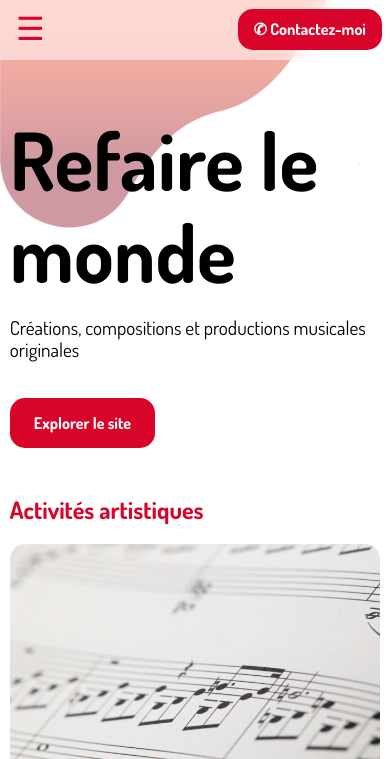
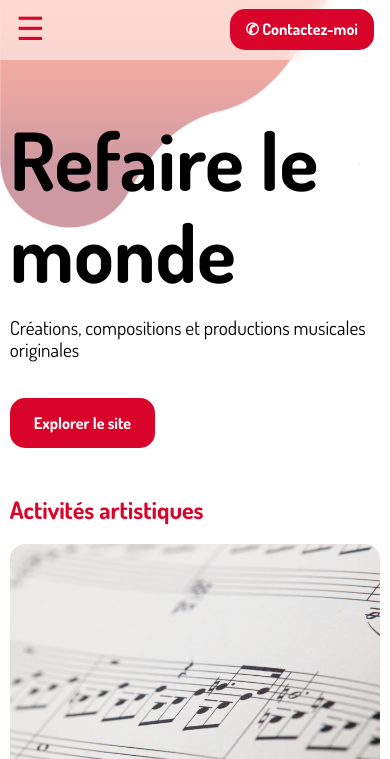
Before and after one commit to trmouv/refaire_le_monde.io, a PHP site: page / in a window 390 px wide. Shown: the top 759 px of the page. Run offline with PHP 8.4, Linux system fonts and the light colour scheme.

Commit message:
modif btn contact

```diff
--- a/style.css
+++ b/style.css
@@ -360,9 +360,9 @@
 
   .menu_bar button {
     padding: 0.7em 1em 0.7em 1em;
-    margin-top: 0.55em;
-    margin-right: 0.5em;
-    float: right;
+    position: absolute;
+    top: 0.55em;
+    right: 1em;
   }
 
   /* DEBUT menu mobile*/
```
